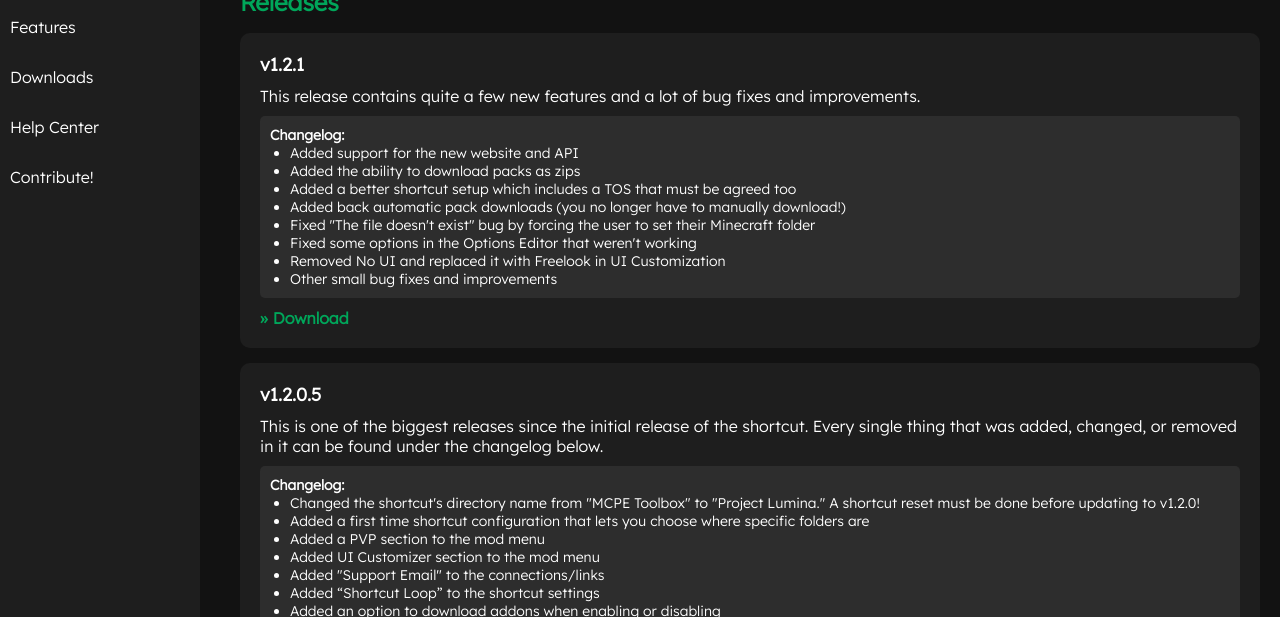
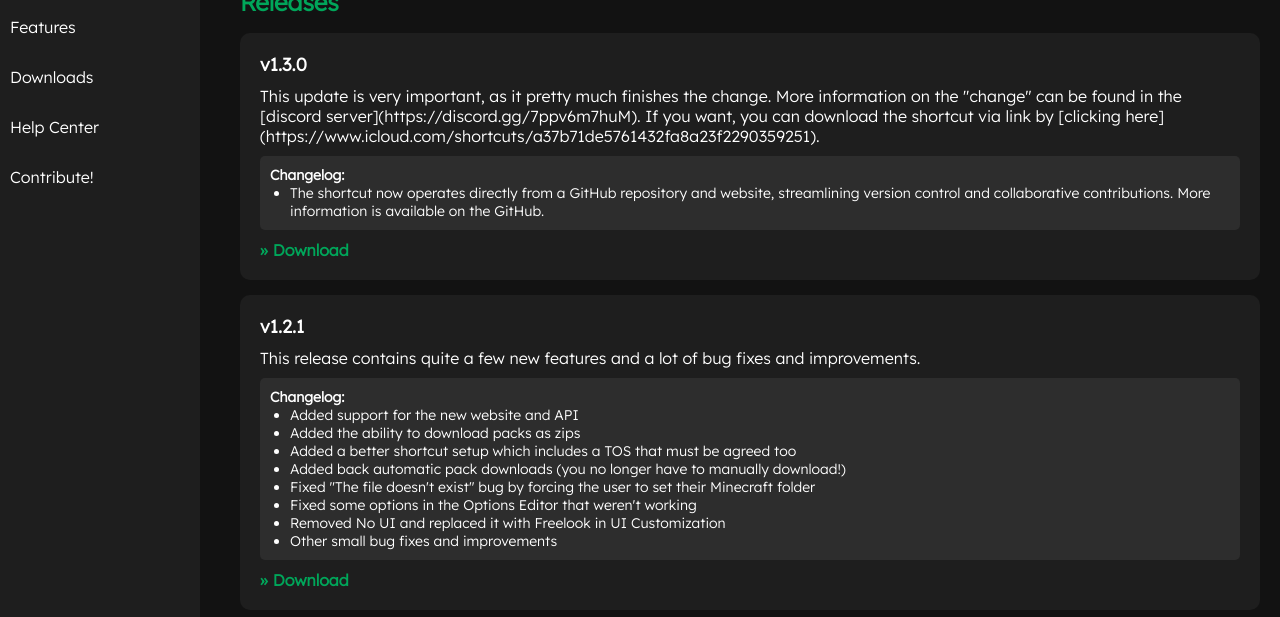
Before and after one commit to Project-Lumina/Project-Lumina, a plain HTML site: page downloads.html in a window 1280 px wide. Shown: the part 113-730 px from the top of the page. Drawn offline with Linux system fonts and the light colour scheme.

Commit message:
Update downloads.html

```diff
--- a/downloads.html
+++ b/downloads.html
@@ -48,6 +48,17 @@
         <div class="section releases">
             <h2>Releases</h2>
             <ul class="release-versions">
+                <li class="release-version">
+                    <h3>v1.3.0</h3>
+                    <p>This update is very important, as it pretty much finishes the change. More information on the "change" can be found in the [discord server](https://discord.gg/7ppv6m7huM). If you want, you can download the shortcut via link by [clicking here](https://www.icloud.com/shortcuts/a37b71de5761432fa8a23f2290359251).</p>
+                    <div class="changelog">
+                        <p class="changelog-header">Changelog:</p>
+                        <ul class="changelog-list">
+                            <li>The shortcut now operates directly from a GitHub repository and website, streamlining version control and collaborative contributions. More information is available on the GitHub.</li>
+                        </ul>
+                    </div>
+                    <a href="https://www.icloud.com/shortcuts/a37b71de5761432fa8a23f2290359251" class="download-link">Download</a>
+                </li>
                 <li class="release-version">
                     <h3>v1.2.1</h3>
                     <p>This release contains quite a few new features and a lot of bug fixes and improvements.</p>
@@ -112,7 +123,7 @@
             <h2>Pre-Releases</h2>
             <ul class="pre-release-versions">
                 <li class="pre-release-version">
-                    <h3>v1.3.0</h3>
+                    <h3>v1.3.1</h3>
                     <p></p>
                     <a href="downloads" class="download-link">Download (unavailable)</a>
                 </li>
```
